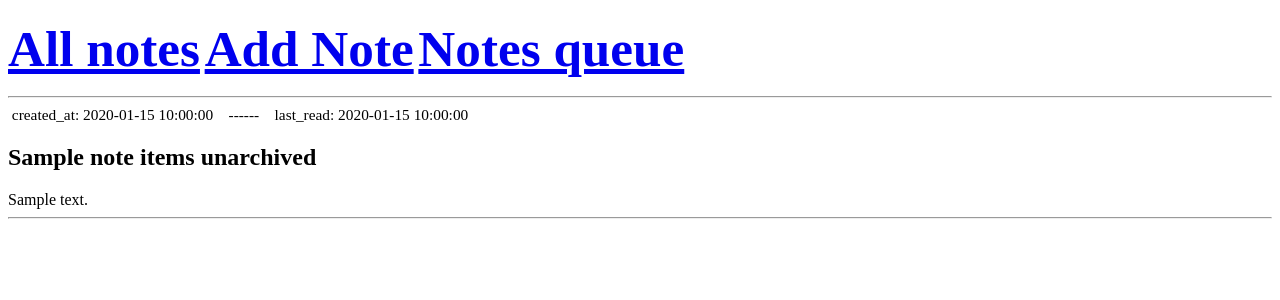
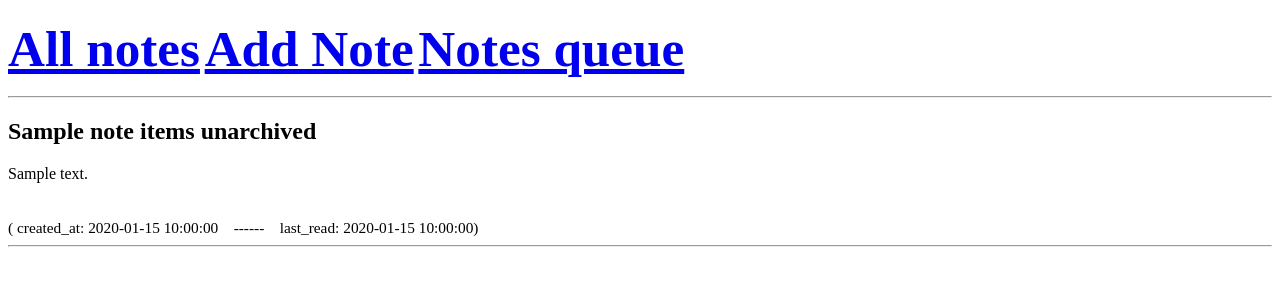
Before and after one commit to karimamd/flaskapp, a Flask app: page /all in a window 1280 px wide. Shown: the top 300 px of the page. Run offline with Flask 3, Linux system fonts and the light colour scheme; a database or web service that is not in the repository returns one stand-in record (values such as "Sample title"); some libraries are stand-ins or nearby versions.

Commit message:
better position for note level stats

```diff
--- a/templates/show_all.html
+++ b/templates/show_all.html
@@ -17,10 +17,11 @@
 
 
             {% for note in notes %}
-
-            <div style="white-space: pre-wrap; font-size: 1.2vw;" dir="auto"> created_at: {{ note[3] }}    ------    last_read: {{ note[4] }}</div>
             <h2 dir="auto">{{ note[1] }}</h2>
             <div style="white-space: pre-wrap;" dir="auto">{{ note[2] }}</div>
+            <br>
+            <br>
+            <div style="white-space: pre-wrap; font-size: 1.2vw;" dir="auto">( created_at: {{ note[3] }}    ------    last_read: {{ note[4] }})</div>
             <hr/>
 
             {% endfor %}
```
